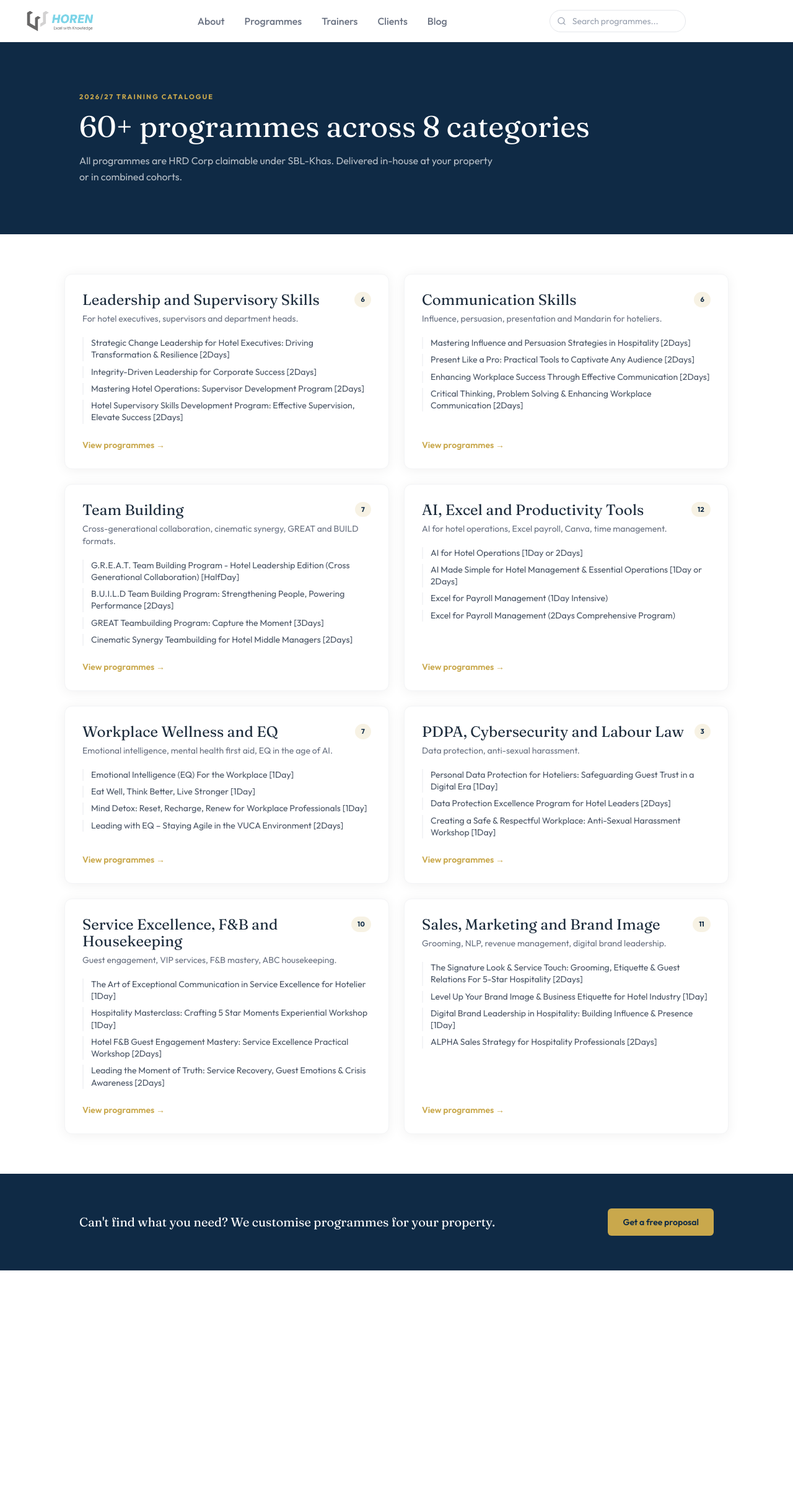
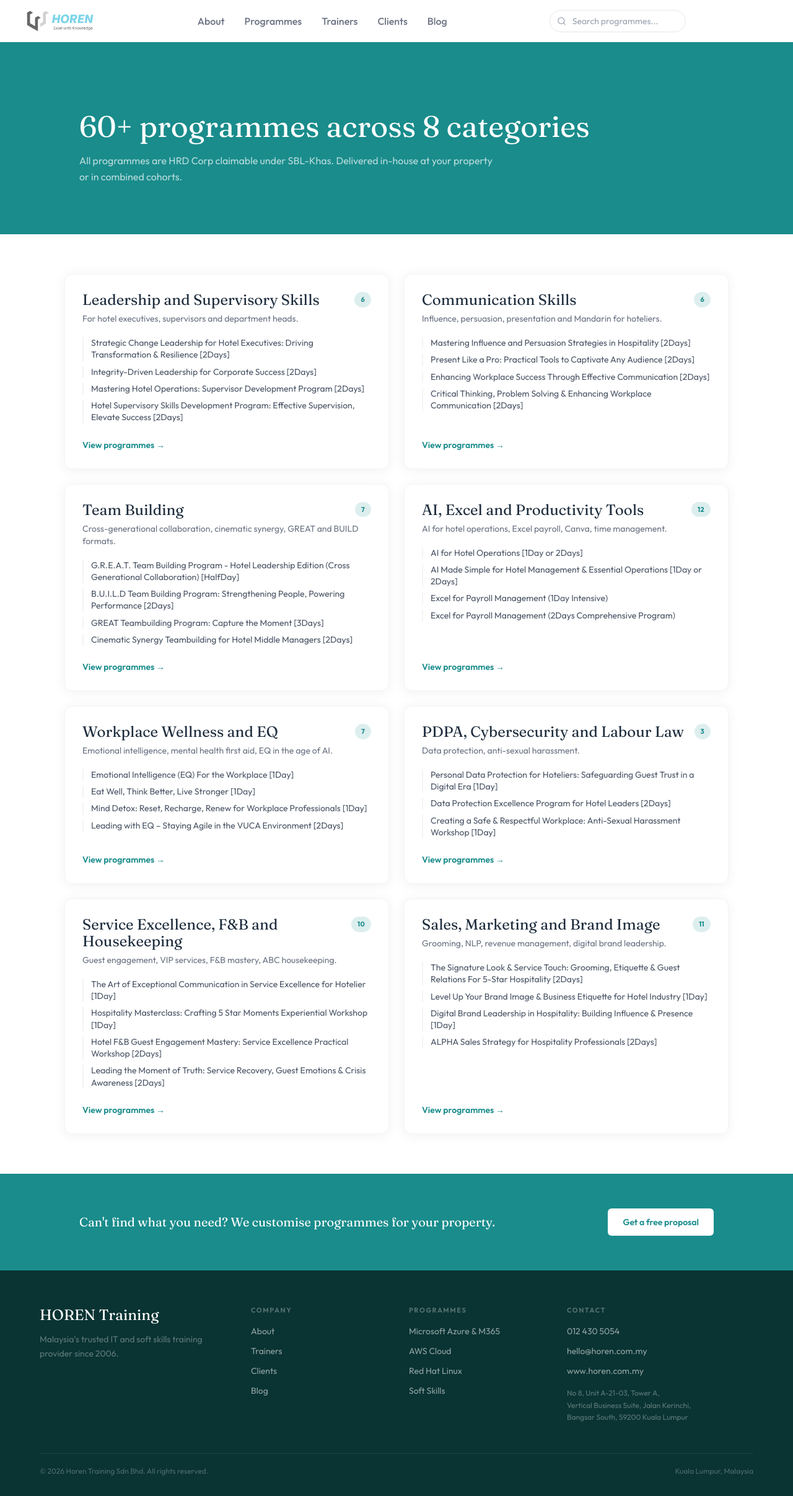
Before and after one commit to mohd-suffian/horen-web, a Next.js app: page /horen/v2/programmes in a window 1280 px wide. Shown: the whole page at 62% size. Built offline with nearby package versions, Linux system fonts and the light colour scheme.

Commit message:
feat: full teal brand alignment, remove stray div in statsbar

```diff
--- a/app/globals.css
+++ b/app/globals.css
@@ -51,7 +51,7 @@ h1, h2, h3, h4 {
   animation-play-state: paused;
 }
 
-/* Nav link gold slide-in underline */
+/* Nav link teal slide-in underline */
 .nav-link {
   position: relative;
   font-size: 16px;
@@ -65,14 +65,14 @@ h1, h2, h3, h4 {
   left: 0;
   right: 0;
   height: 2px;
-  background: #C9A84C;
+  background: #1A8C8C;
   transform: scaleX(0);
   transform-origin: left;
   transition: transform 0.25s ease;
 }
 
 .nav-link:hover {
-  color: #0F2A45;
+  color: #0A3333;
 }
 
 .nav-link:hover::after {
--- a/app/programmes/page.tsx
+++ b/app/programmes/page.tsx
@@ -5,9 +5,9 @@ export default function ProgrammesPage() {
   return (
     <div className="bg-white min-h-screen">
       {/* Header */}
-      <div className="bg-[#0F2A45] py-20 px-6 md:px-10">
+      <div className="bg-[#1A8C8C] py-20 px-6 md:px-10">
         <div className="max-w-5xl mx-auto">
-          <p className="text-[11px] font-bold uppercase tracking-[0.18em] text-[#C9A84C] mb-3">
+          <p className="text-[11px] font-bold uppercase tracking-[0.18em] text-[#1A8C8C] mb-3">
             2026/27 Training Catalogue
           </p>
           <h1 className="font-serif text-4xl md:text-5xl text-white mb-4">
@@ -29,7 +29,7 @@ export default function ProgrammesPage() {
             >
               <div className="flex items-start justify-between gap-4 mb-1.5">
                 <h2 className="font-serif text-2xl text-dark leading-snug">{c.name}</h2>
-                <span className="shrink-0 text-[11px] font-bold uppercase tracking-wide text-[#0F2A45] bg-[#C9A84C]/15 rounded-full px-2.5 py-1">
+                <span className="shrink-0 text-[11px] font-bold uppercase tracking-wide text-[#1A8C8C] bg-[#1A8C8C]/15 rounded-full px-2.5 py-1">
                   {c.count}
                 </span>
               </div>
@@ -45,7 +45,7 @@ export default function ProgrammesPage() {
 
               <Link
                 href="/contact"
-                className="mt-auto text-sm font-semibold text-[#C9A84C] hover:opacity-80 self-start"
+                className="mt-auto text-sm font-semibold text-[#1A8C8C] hover:opacity-80 self-start"
               >
                 View programmes →
               </Link>
@@ -55,14 +55,14 @@ export default function ProgrammesPage() {
       </div>
 
       {/* CTA strip */}
-      <div className="bg-[#0F2A45] py-14 px-6 md:px-10">
+      <div className="bg-[#1A8C8C] py-14 px-6 md:px-10">
         <div className="max-w-5xl mx-auto flex flex-col md:flex-row items-center justify-between gap-6 text-center md:text-left">
           <p className="text-white text-xl font-serif">
             Can&apos;t find what you need? We customise programmes for your property.
           </p>
           <Link
             href="/contact"
-            className="shrink-0 bg-[#C9A84C] text-[#0F2A45] font-semibold text-sm px-6 py-3 rounded-md hover:opacity-90 transition-opacity"
+            className="shrink-0 bg-white text-[#1A8C8C] font-semibold text-sm px-6 py-3 rounded-md hover:opacity-90 transition-opacity"
           >
             Get a free proposal
           </Link>
--- a/components/layout/Footer.tsx
+++ b/components/layout/Footer.tsx
@@ -16,7 +16,7 @@ const company = [
 
 export default function Footer() {
   return (
-    <footer className="bg-dark text-white pt-14 pb-8 px-6 md:px-10">
+    <footer className="bg-[#0A3333] text-white pt-14 pb-8 px-6 md:px-10">
       <div className="max-w-6xl mx-auto">
         <div className="grid grid-cols-1 md:grid-cols-[1.4fr_1fr_1fr_1.4fr] gap-10 mb-12">
           {/* Brand */}
--- a/components/sections/CtaBlock.tsx
+++ b/components/sections/CtaBlock.tsx
@@ -2,7 +2,7 @@ import Link from 'next/link'
 
 export default function CtaBlock() {
   return (
-    <section className="bg-teal py-20 px-6 md:px-10 text-center">
+    <section className="bg-[#1A8C8C] py-20 px-6 md:px-10 text-center">
       <h2 className="font-serif text-4xl md:text-5xl text-white mb-3 leading-snug">
         Ready to train your team?
       </h2>
@@ -12,7 +12,7 @@ export default function CtaBlock() {
       </p>
       <Link
         href="/contact"
-        className="inline-block bg-white text-teal font-bold text-base px-9 py-3.5 rounded-[7px] hover:bg-white/90 transition-colors"
+        className="inline-block bg-white text-[#1A8C8C] font-bold text-base px-9 py-3.5 rounded-[7px] hover:bg-white/90 transition-colors"
       >
         Get in touch
       </Link>
--- a/components/sections/Hero.tsx
+++ b/components/sections/Hero.tsx
@@ -6,19 +6,19 @@ export default function Hero() {
       className="relative min-h-[560px] flex items-center bg-cover bg-center py-24"
       style={{ backgroundImage: "url('https://images.unsplash.com/photo-1566073771259-6a8506099945?w=1920&q=80')" }}
     >
-      <div className="absolute inset-0 bg-[#0F2A45]/65" />
+      <div className="absolute inset-0 bg-[#0A3333]/65" />
       <div className="relative px-10 w-[60%] min-w-[680px]">
         <div className="flex items-center gap-3 mb-5">
-          <span className="w-6 h-px bg-[#C9A84C]" />
-          <p className="text-[10px] font-semibold tracking-[0.2em] uppercase text-[#C9A84C]">
+          <span className="w-6 h-px bg-[#1A8C8C]" />
+          <p className="text-[10px] font-semibold tracking-[0.2em] uppercase text-[#1A8C8C]">
             Malaysia's Hospitality Training Specialist
           </p>
         </div>
         <h1 className="font-serif font-light text-white leading-[1.2] mb-5 text-[57px]">
           Where service becomes{' '}
-          <em className="not-italic italic text-[#C9A84C]">revenue</em> and staff
+          <em className="not-italic italic text-[#1A8C8C]">revenue</em> and staff
           become{' '}
-          <em className="not-italic italic text-[#C9A84C]">assets</em>
+          <em className="not-italic italic text-[#1A8C8C]">assets</em>
         </h1>
         <p className="text-sm text-white/70 leading-relaxed mb-8 max-w-[420px]">
           The only HRD Corp-claimable training partner dedicated entirely to hospitality.
@@ -26,7 +26,7 @@ export default function Hero() {
         <div className="flex flex-wrap gap-3 mb-4">
           <Link
             href="/programmes"
-            className="bg-[#C9A84C] text-[#0F2A45] font-bold px-6 py-2.5 rounded-md text-sm"
+            className="bg-[#1A8C8C] text-white font-bold px-6 py-2.5 rounded-md text-sm"
           >
             View 2026/27 Programs
           </Link>
--- a/components/sections/Programmes.tsx
+++ b/components/sections/Programmes.tsx
@@ -5,7 +5,7 @@ export default function Programmes() {
   return (
     <section className="bg-white py-20 px-6 md:px-10">
       <div className="max-w-6xl mx-auto">
-        <p className="text-[11px] font-bold uppercase tracking-[0.18em] text-[#C9A84C] mb-3">
+        <p className="text-[11px] font-bold uppercase tracking-[0.18em] text-[#1A8C8C] mb-3">
           What we offer
         </p>
         <h2 className="font-serif text-4xl text-dark mb-11">Our programmes</h2>
@@ -17,10 +17,10 @@ export default function Programmes() {
               href="/programmes"
               className="bg-white rounded-xl border border-gray-100 shadow-[0_2px_20px_rgba(0,0,0,0.06)] p-6 flex flex-col hover:shadow-[0_4px_24px_rgba(0,0,0,0.1)] transition-shadow"
             >
-              <div className="h-1 w-10 bg-[#0F2A45] rounded-full mb-5" />
+              <div className="h-1 w-10 bg-[#1A8C8C] rounded-full mb-5" />
               <div className="flex items-start justify-between gap-3 mb-2">
                 <h3 className="font-serif text-lg text-dark leading-snug">{c.name}</h3>
-                <span className="shrink-0 text-[11px] font-bold uppercase tracking-wide text-[#0F2A45] bg-[#C9A84C]/15 rounded-full px-2.5 py-1">
+                <span className="shrink-0 text-[11px] font-bold uppercase tracking-wide text-[#1A8C8C] bg-[#1A8C8C]/15 rounded-full px-2.5 py-1">
                   {c.count}
                 </span>
               </div>
@@ -32,7 +32,7 @@ export default function Programmes() {
         <div className="text-center mt-10">
           <Link
             href="/programmes"
-            className="text-sm font-semibold text-[#C9A84C] border-b-[1.5px] border-[#C9A84C] pb-0.5 hover:opacity-80"
+            className="text-sm font-semibold text-[#1A8C8C] border-b-[1.5px] border-[#1A8C8C] pb-0.5 hover:opacity-80"
           >
             View all programmes →
           </Link>
--- a/components/sections/StatsBar.tsx
+++ b/components/sections/StatsBar.tsx
@@ -1,3 +1,5 @@
+import { Fragment } from 'react'
+
 export default function StatsBar() {
   const stats = [
     { num: '2019', label: 'Established' },
@@ -9,13 +11,13 @@ export default function StatsBar() {
   return (
     <div className="bg-[#1A8C8C] flex justify-around items-center py-9 px-10 gap-4">
       {stats.map((s, i) => (
-        <>
-          <div key={s.label} className="text-center">
+        <Fragment key={s.label}>
+          <div className="text-center">
             <div className="font-serif text-[44px] text-white leading-none">{s.num}</div>
             <div className="text-[11px] text-white/65 uppercase tracking-widest mt-1.5">{s.label}</div>
           </div>
           {i < stats.length - 1 && <div className="w-px h-12 bg-white/18" />}
-        </>
+        </Fragment>
       ))}
     </div>
   )
```
